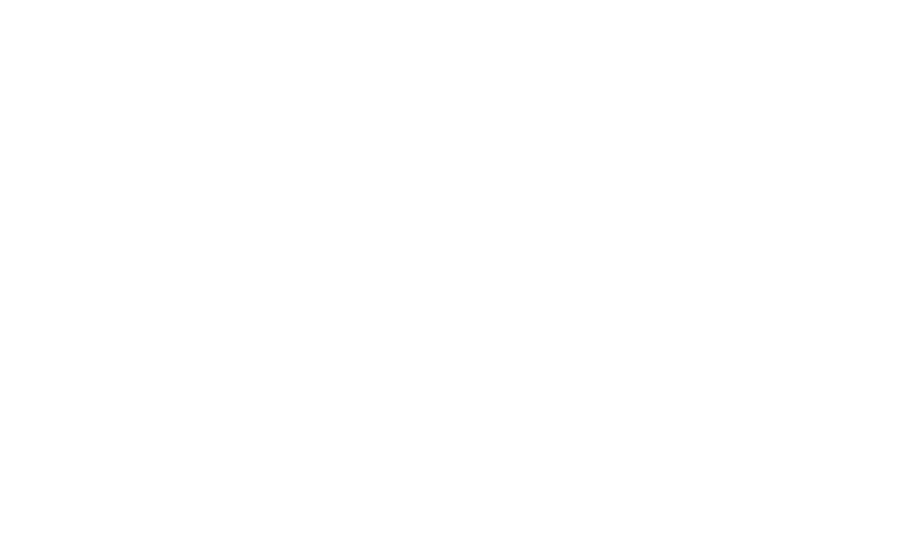
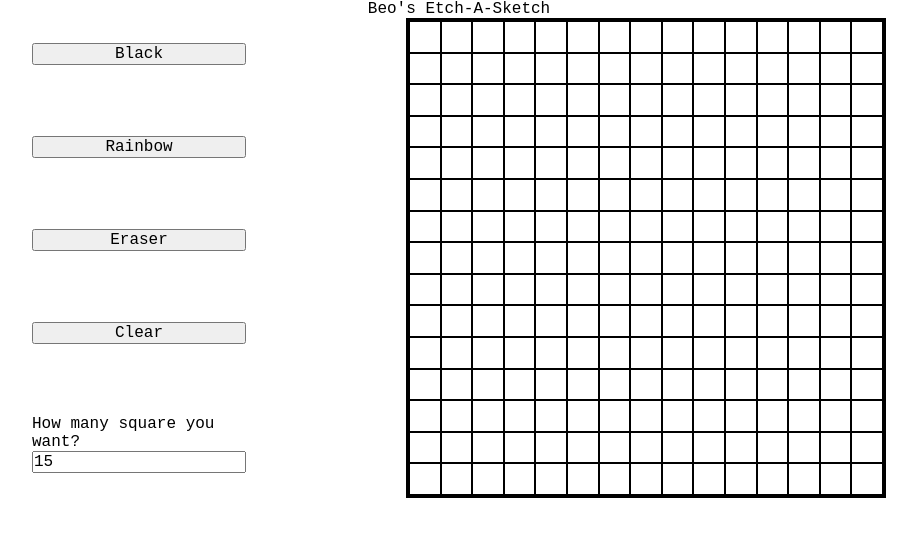
Before and after one commit to harry-t-nguyen/Project-Etch-A-Sketch, a plain HTML site: page index.html in a window 1280 px wide. Shown: the whole page, without its empty margins (181-1098 px from the left). Drawn offline with Linux system fonts and the light colour scheme.

Commit message:
finished basic UI

```diff
--- a/index.html
+++ b/index.html
@@ -9,6 +9,26 @@
 </head>
 <body>
     <div id="container">
+        <div class="header">
+            <h2>Beo's Etch-A-Sketch</h2>
+        </div>
+        <div class="gamesection">
+            <div class="buttons">
+                <button id="black">Black</button>
+                <button id="rainbow">Rainbow</button>
+                <button id="eraser">Eraser</button>
+                <button id="clear">Clear</button>
+                <div>
+                    <label> How many square you want?</label>
+                    <input type="number" id="input" value="15">
+                </div>
+
+            </div>
+
+            <div id="grid">
+            </div>
+        </div>
+
 
     </div>
     <script src="script.js"></script>
--- a/script.js
+++ b/script.js
@@ -0,0 +1,35 @@
+let numberofsquare = document.querySelector('#input').value;
+function makegrid(x){
+    let grid = document.querySelector('#grid');
+    grid.style.cssText = `display: grid; grid-template-columns: repeat(${x},auto)`
+
+    for (let i=0; i<x; i++){
+        for (let j = 0; j<x; j++){
+            let griditems = document.createElement('div');
+            griditems.classList.add('griditems');
+            grid.appendChild(griditems);
+        }
+    }
+};
+// const black = document.querySelector('#black');
+// black.addEventListener('click', () =>{
+//     return color = 'black'
+// });
+
+
+const griditems = document.querySelectorAll('.griditems');
+griditems.forEach((griditem) => {
+    griditem.addEventListener('mouseover', () => {
+        griditem.style.cssText = `background-color: black;`;
+})});
+
+
+// square to white colour when click clear
+// const clear = document.querySelector('#clear');
+// clear.addEventListener('click',() => {
+//     griditems.forEach((griditem) => {
+//         griditem.style.cssText = `background-color: white;`
+//     })
+// });
+
+makegrid(numberofsquare);
--- a/styles.css
+++ b/styles.css
@@ -0,0 +1,56 @@
+/* Default CSS Styles */
+*,*::before, *::after{
+    box-sizing: border-box;
+}
+
+*{
+    margin: 0;
+    padding: 0;
+    font:inherit;
+}
+
+html{
+    color-scheme: dark light;
+}
+
+body{
+    min-height: 100vh;
+    font-family: monospace, sans-serif;
+}
+
+img, picture, svg, video{
+    display: block;
+    max-width: 100%;
+}
+
+/* #container{
+    display: flex;
+    flex-direction: column;
+} */
+
+.header{
+    text-align: center;
+}
+.gamesection{
+    display: flex;
+    justify-content: center;
+    gap: 10em;
+}
+
+.buttons{
+    flex: 0 0 10rem;
+    display: flex;
+    flex-direction: column;
+    gap: 20px;
+    justify-content: space-around;
+}
+#grid{
+    width: 30rem;
+    height: 30rem;
+    border: solid black 3px;
+    flex: 0 0 30rem;
+}
+
+.griditems{
+    border: solid black 1px;
+}
```
